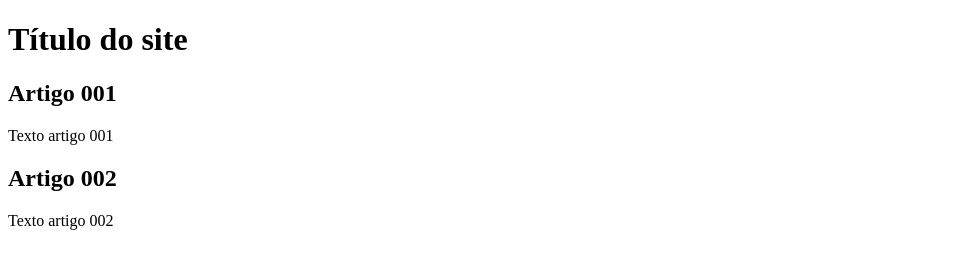
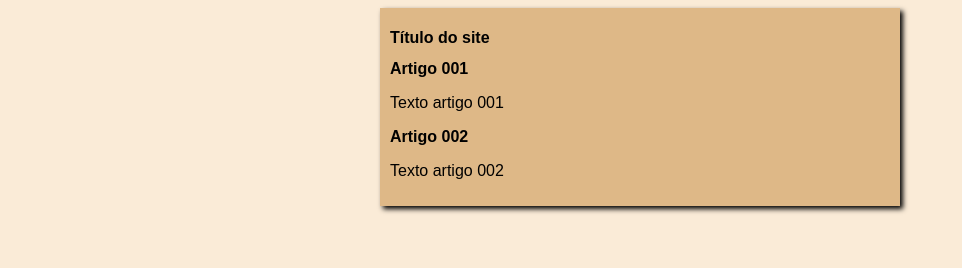
Before and after one commit to GustavoRiba/projeto-teste, a plain HTML site: page index.html in a window 1280 px wide. Shown: the whole page, without its empty margins (0-962 px from the left). Drawn offline with Linux system fonts and the light colour scheme.

Commit message:
iniciei no design

```diff
--- /dev/null
+++ b/estilos/style.css
@@ -0,0 +1,17 @@
+* {
+  font-family: Arial, Helvetica, sans-serif;
+  font-size: 16px;
+}
+
+body {
+  background-color: antiquewhite;
+
+}
+
+main {
+  background-color: burlywood;
+  width: 500px;
+  margin: auto;
+  padding: 10px;
+  box-shadow: 3px 3px 5px black;
+}
--- a/index.html
+++ b/index.html
@@ -4,6 +4,7 @@
   <meta charset="UTF-8">
   <meta name="viewport" content="width=device-width, initial-scale=1.0">
   <title>Título do site</title>
+  <link rel="stylesheet" href="estilos/style.css">
 </head>
 <body>
     <main>
```
